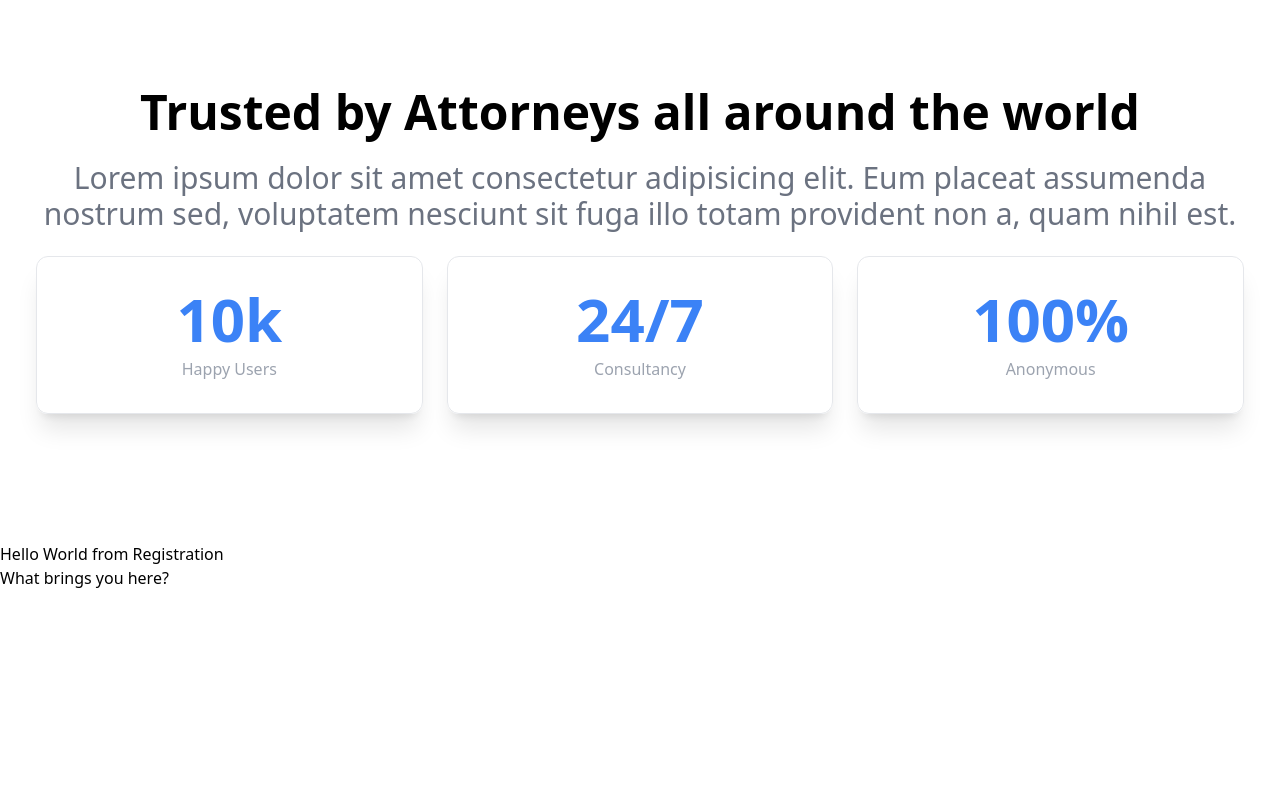
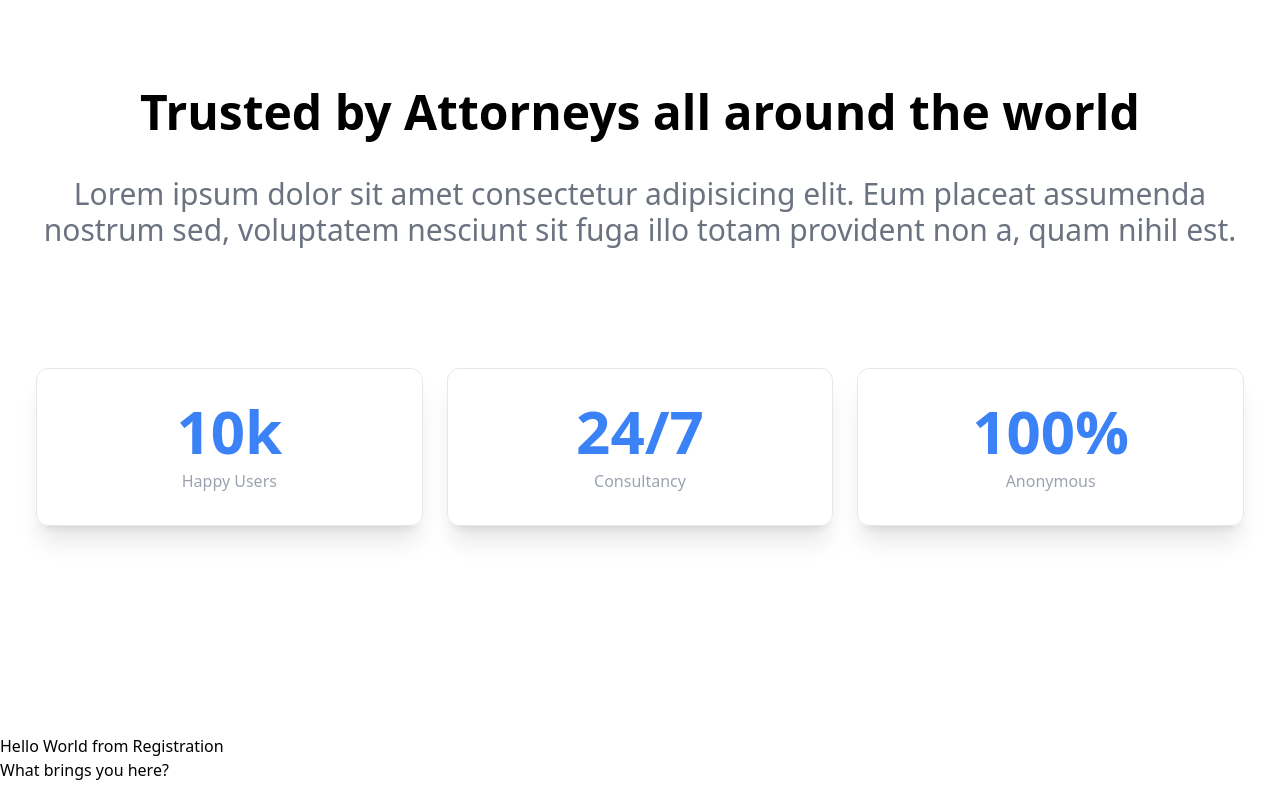
Before and after one commit to brekooname/law-scholars, a React (Create React App) app: page / in a window 1280 px wide. Shown: the part 840-1629 px from the top of the page. Built offline with nearby package versions, Linux system fonts and the light colour scheme.

Commit message:
Update: Padding for smaller screens

```diff
--- a/src/components/About.jsx
+++ b/src/components/About.jsx
@@ -6,10 +6,10 @@ const About = () => {
             <div className='max-w-[1240px] mx-auto'>
                 <div className='text-center'>
                     <h2 className='text-5xl font-bold'>Trusted by Attorneys all around the world</h2>
-                    <p className='text-3xl py-6 text-gray-500'>Lorem ipsum dolor sit amet consectetur adipisicing elit. Eum placeat assumenda nostrum sed, voluptatem nesciunt sit fuga illo totam provident non a, quam nihil est.</p>
+                    <p className='text-3xl text-gray-500 py-10'>Lorem ipsum dolor sit amet consectetur adipisicing elit. Eum placeat assumenda nostrum sed, voluptatem nesciunt sit fuga illo totam provident non a, quam nihil est.</p>
                 </div>
 
-                <div className='grid md:grid-cols-3 gap-6 px-4 text-center'>
+                <div className='grid md:grid-cols-3 gap-6 px-4 text-center py-20'>
                     <div className='border py-8 rounded-xl shadow-xl'>
                         <p className='text-6xl font-bold text-blue-500 cursor-pointer'>10k</p>
                         <p className='text-gray-400 mt-2'>Happy Users</p>
```
